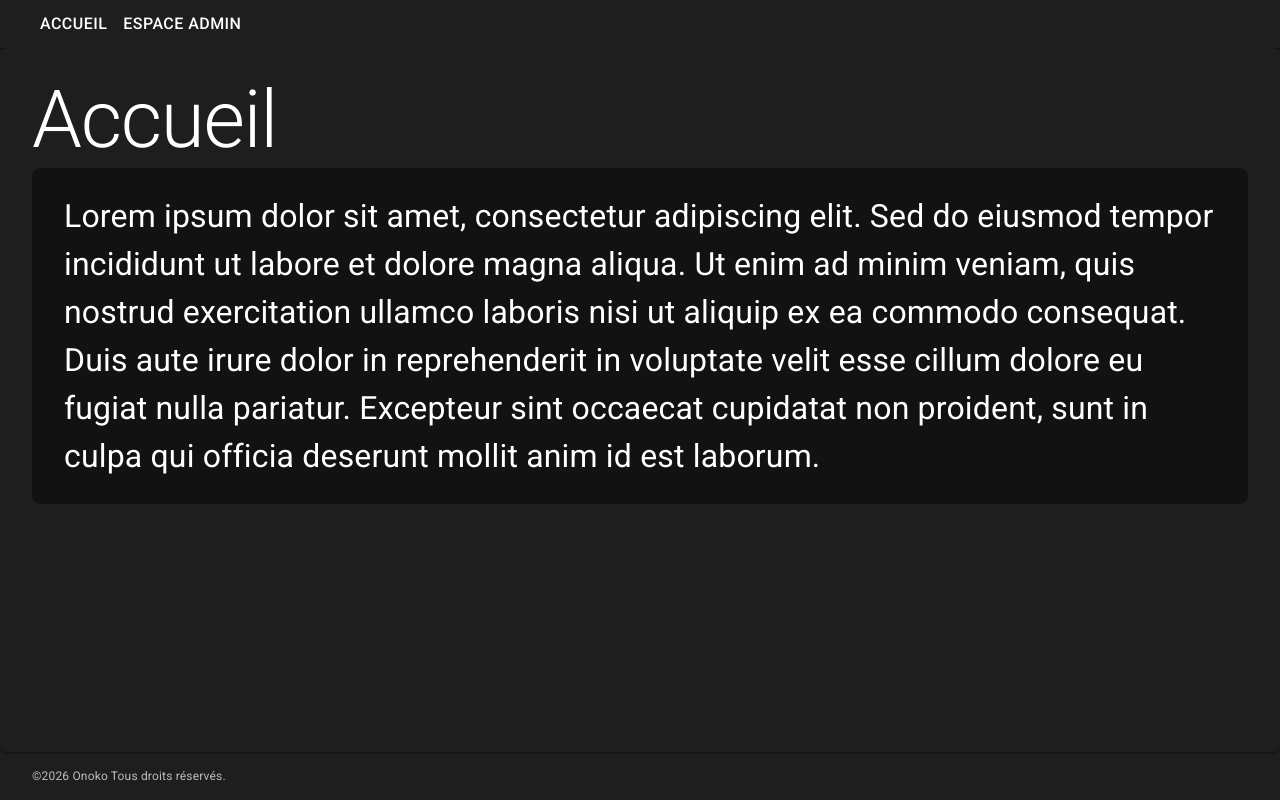
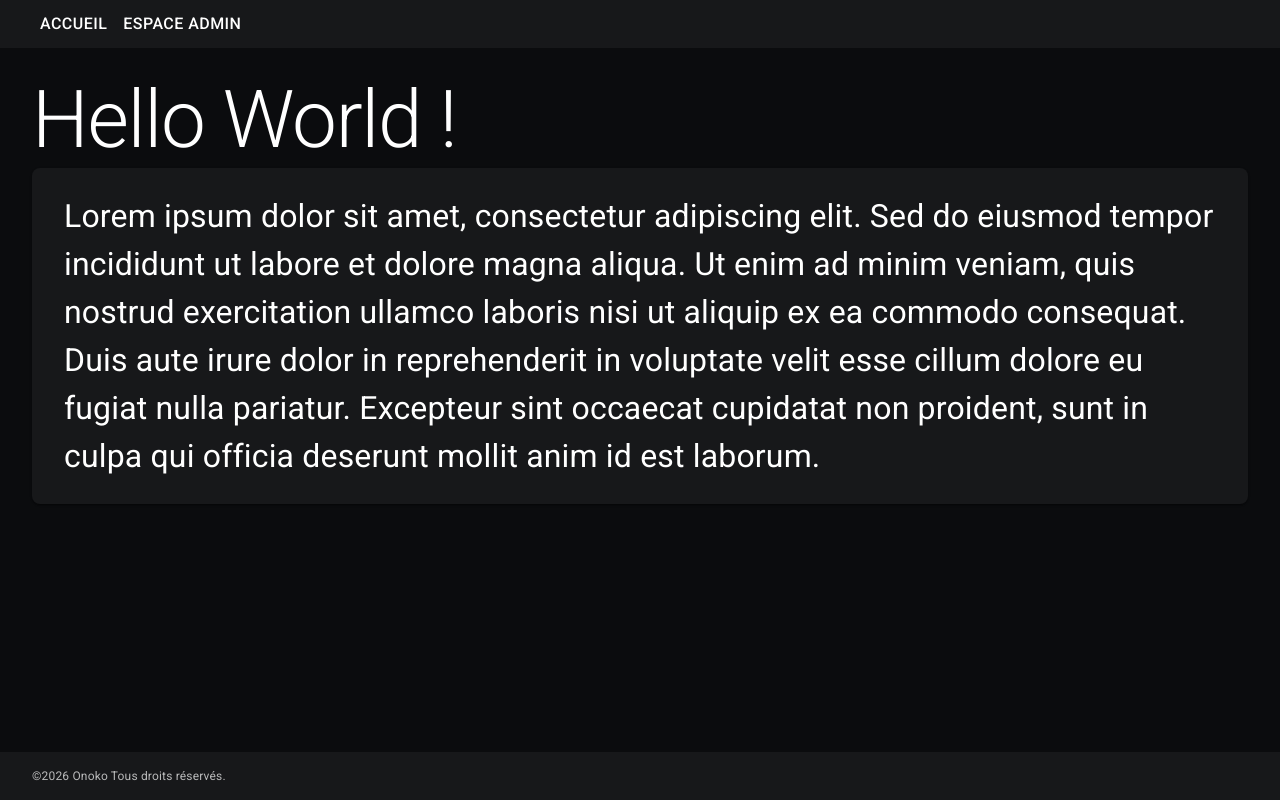
Before and after one commit to 0N0K0/onoko.dev, a React (Vite) app: page / in a window 1280 px wide. Built offline with nearby package versions, Linux system fonts and the light colour scheme.

Commit message:
Enhance layout components with consistent elevation and background color settings

```diff
--- a/src/layout/admin/adminLayout.tsx
+++ b/src/layout/admin/adminLayout.tsx
@@ -19,6 +19,8 @@ export default function AdminLayout({
           flexDirection: "column",
           paddingX: 4,
         }}
+        square
+        elevation={0}
       >
         {children}
       </ResponsivePaper>
--- a/src/layout/public/publicLayout.tsx
+++ b/src/layout/public/publicLayout.tsx
@@ -20,6 +20,8 @@ export default function PublicLayout({
           flexDirection: "column",
           paddingX: 4,
         }}
+        square
+        elevation={0}
       >
         {children}
       </ResponsivePaper>
--- a/src/pages/public/homePage.tsx
+++ b/src/pages/public/homePage.tsx
@@ -1,20 +1,22 @@
 import { useTheme } from "@mui/material";
 import ResponsiveTitle from "../../components/responsiveTitle";
 import ResponsiveBodyTypography from "../../components/responsiveBodyTypography";
-import { ResponsiveBox } from "../../components/ResponsiveLayout";
+import { ResponsivePaper } from "../../components/ResponsiveLayout";
 
 export default function Home() {
   const theme = useTheme();
+  console.log(theme);
   return (
     <>
-      <ResponsiveTitle variant="h1">Accueil</ResponsiveTitle>
-      <ResponsiveBox
+      <ResponsiveTitle variant="h1">Hello World !</ResponsiveTitle>
+      <ResponsivePaper
         paddingY={3}
         sx={{
           borderRadius: theme.shape.borderRadiusMd,
           backgroundColor: "background.paper",
           paddingX: 4,
         }}
+        elevation={1}
       >
         <ResponsiveBodyTypography variant="bodyLg" component="p">
           Lorem ipsum dolor sit amet, consectetur adipiscing elit. Sed do
@@ -25,7 +27,7 @@ export default function Home() {
           pariatur. Excepteur sint occaecat cupidatat non proident, sunt in
           culpa qui officia deserunt mollit anim id est laborum.
         </ResponsiveBodyTypography>
-      </ResponsiveBox>
+      </ResponsivePaper>
     </>
   );
 }
--- a/src/theme.ts
+++ b/src/theme.ts
@@ -21,6 +21,22 @@ export const verticalMediaQuery = (
 const baseTheme = createTheme({
   palette: {
     mode: "dark",
+    background: {
+      default: "#0B0C0E",
+      paper: "#0B0C0E",
+    },
+    grey: {
+      50: "#F1F1F4",
+      100: "#E3E4E8",
+      200: "#C7C9D1",
+      300: "#ABAEBA",
+      400: "#8F93A3",
+      500: "#73788C",
+      600: "#5C6070",
+      700: "#454854",
+      800: "#2E3038",
+      900: "#17181C",
+    },
   },
   typography: {
     fontSize: 16,
```
